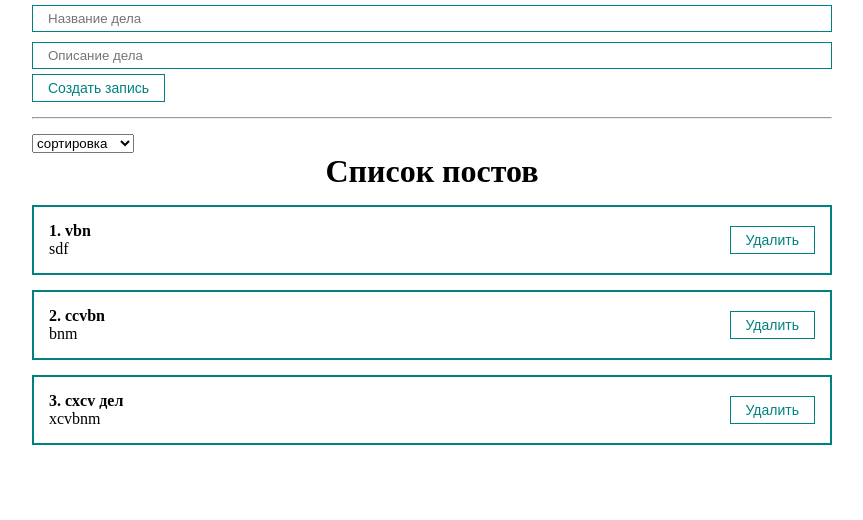
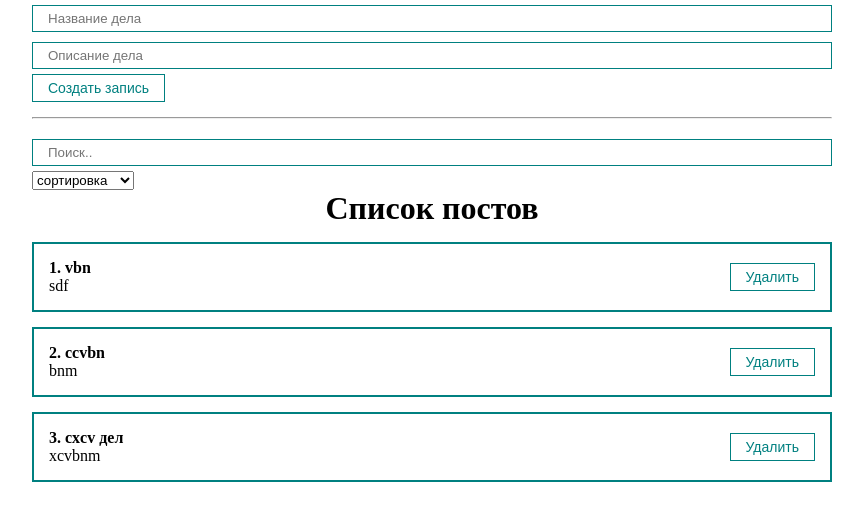
Before and after one commit to mishka061/react-todo-list, a React (Create React App) app: page / in a window 1280 px wide. Shown: the top 520 px of the page, without its empty margins (208-1071 px from the left). Built offline with nearby package versions, Linux system fonts and the light colour scheme.

Commit message:
функция сортировки

```diff
--- a/src/App.js
+++ b/src/App.js
@@ -1,8 +1,9 @@
-import React, {useState} from "react";
+import React, {useMemo, useState} from "react";
 import './styles/App.css'
 import TodoList from "./component/TodoList";
 import TodoForm from "./component/TodoForm";
 import MySelect from "./component/UI/select/MySelect";
+import MyInput from "./component/UI/input/MyInput";
 
 function App() {
     const [todo, setTodo] = useState([
@@ -11,6 +12,16 @@ function App() {
         {id: 3, title: 'сxcv дел', body: 'xcvbnm'},
     ])
     const [selectedSort, setSelectedSort] = useState('')
+    const [searchQuery, setSearchQuery] = useState('')
+
+
+    const sortedTodo = useMemo(() => {
+        console.log('отработала функция гет сортед')
+        if (selectedSort) {
+            return [...todo].sort((a, b) => a[selectedSort].localeCompare(b[selectedSort]))
+        }
+        return todo
+    }, [selectedSort,todo])
 
     const createTodo = (newTodo) => {
         setTodo([...todo, newTodo])
@@ -21,13 +32,18 @@ function App() {
     }
     const sortTodo = (sort) => {
         setSelectedSort(sort)
-        setTodo([...todo].sort((a, b) => a[sort].localeCompare(b[sort])))
+
     }
     return (
         <div className="App">
             <TodoForm create={createTodo}/>
             <hr style={{margin: '15px 0'}}/>
             <div>
+                <MyInput
+                    value={searchQuery}
+                    onChange={e => setSearchQuery(e.target.value)}
+                    placeholder="Поиск.."
+                />
                 <MySelect
                     value={selectedSort}
                     onChange={sortTodo}
@@ -41,7 +57,7 @@ function App() {
             </div>
             {todo.length
                 ?
-                <TodoList remove={removeTodo} todo={todo} title="Список постов"/>
+                <TodoList remove={removeTodo} todo={sortedTodo} title="Список постов"/>
                 :
                 <h1 style={{textAlign: 'center'}}>
                     Список не найден !
--- a/src/component/TodoItem.jsx
+++ b/src/component/TodoItem.jsx
@@ -2,7 +2,6 @@ import React from 'react';
 import MyButton from "./UI/button/MyButton";
 
 const TodoItem = (props) => {
-    console.log(props)
     return (
         <div className="todo">
             <div className="todo__content">
```
